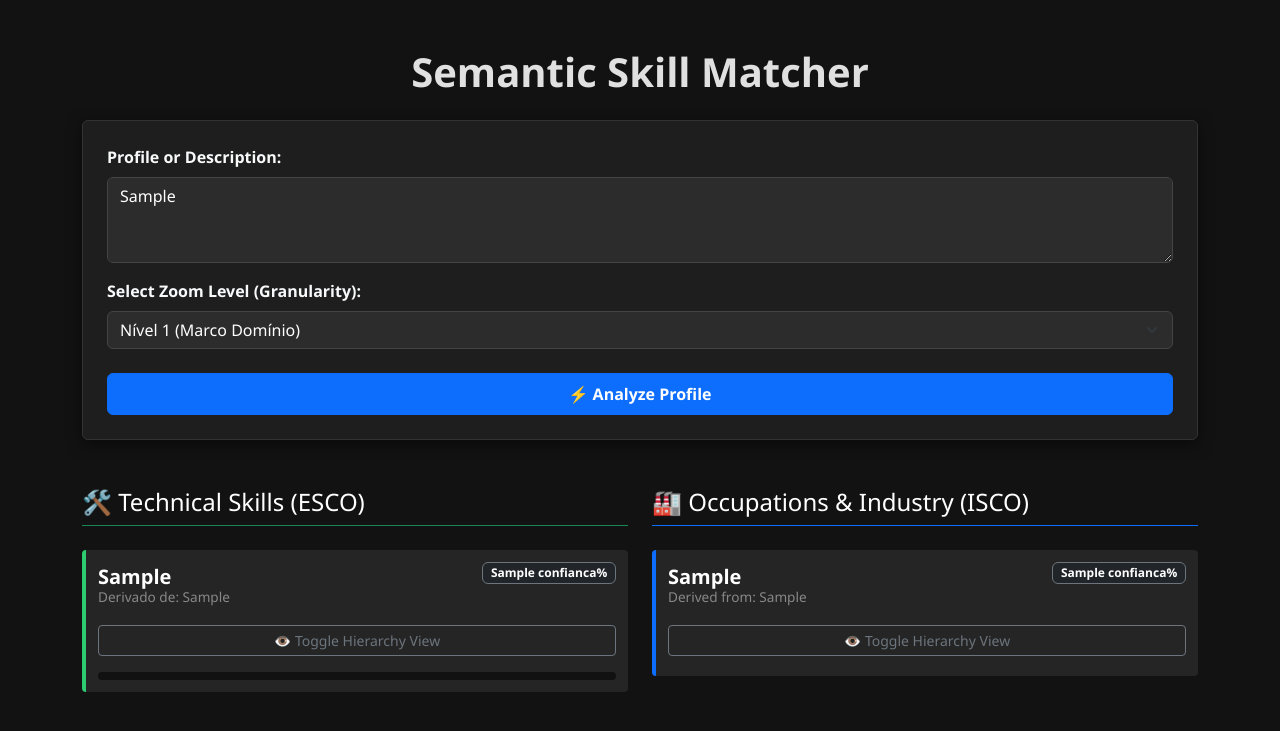
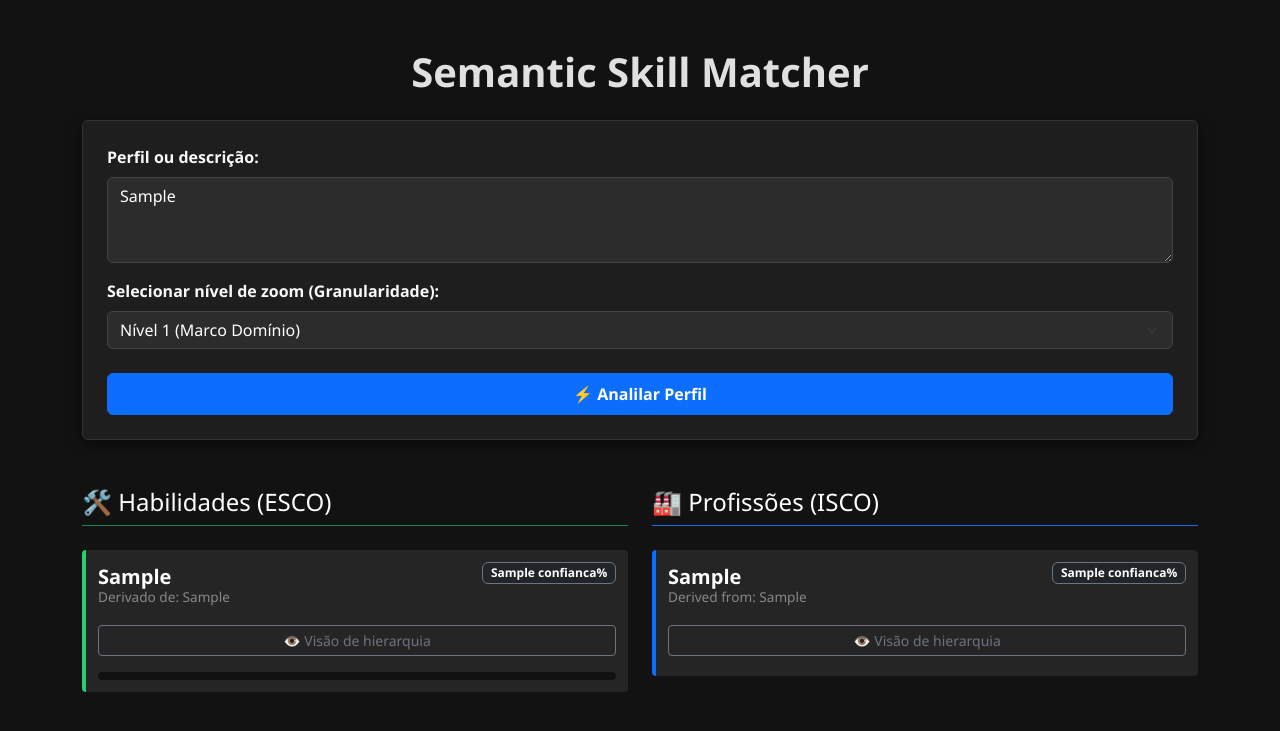
Before and after one commit to nathanhgo/semantic-skill-matcher, a Flask app: template templates/index.html in a window 1280 px wide. Shown: the top 731 px of the page. Run offline with Flask 3, Linux system fonts and the light colour scheme; the template is opened without the code that fills it: most values are stand-ins (such as "Sample title", 1, 10 or a date in 2020).

Commit message:
feat(all): finish final setup

```diff
--- a/app.py
+++ b/app.py
@@ -4,6 +4,8 @@ from sqlalchemy import create_engine, Column, Integer, String, text
 from sqlalchemy.orm import declarative_base, sessionmaker
 from pgvector.sqlalchemy import Vector
 from sentence_transformers import SentenceTransformer
+# --- NOVA IMPORTAÇÃO ---
+from deep_translator import GoogleTranslator
 
 app = Flask(__name__)
 
@@ -16,6 +18,28 @@ RESET_DB = False
 
 print("--- CARREGANDO CÉREBRO DA IA ---")
 model = SentenceTransformer('paraphrase-multilingual-MiniLM-L12-v2', device='cpu')
+
+# --- SISTEMA DE TRADUÇÃO SOB DEMANDA (POC) ---
+print("--- INICIANDO MOTOR DE TRADUÇÃO (PT-BR) ---")
+translator = GoogleTranslator(source='en', target='pt')
+CACHE_TRADUCAO = {}
+
+def traduzir_ptbr(texto):
+    """Traduz o texto para PT-BR e salva em cache para buscas futuras ficarem instantâneas."""
+    if not texto:
+        return texto
+    if texto in CACHE_TRADUCAO:
+        return CACHE_TRADUCAO[texto]
+
+    try:
+        # Tenta traduzir
+        traduzido = translator.translate(texto)
+        CACHE_TRADUCAO[texto] = traduzido
+        return traduzido
+    except Exception as e:
+        # Se a internet cair ou o Google bloquear, retorna em inglês (Fallback seguro)
+        print(f"Erro ao traduzir '{texto}': {e}")
+        return texto
 
 # --- MODELAGEM DE DADOS ---
 class EscoSkillGroup(Base):
@@ -45,17 +69,14 @@ class IscoGroup(Base):
     label = Column(String(500))
 
 # --- INGESTÃO DE DADOS ---
-# (A função ingest_data permanece EXATAMENTE igual à sua versão anterior,
-# não vou repeti-la inteira aqui para economizar espaço. Mantenha a sua!)
 def ingest_data():
-    pass
+    pass # Mantido vazio pois seu banco via Docker já está populado perfeitamente!
 
 # --- FUNÇÕES DE HIERARQUIA ---
 def get_skill_hierarchy(session, start_parent_uri):
     tree = []
     current_uri = start_parent_uri
     safety_counter = 0
-
     while current_uri and safety_counter < 6:
         group = session.query(EscoSkillGroup).filter_by(uri=current_uri).first()
         if group:
@@ -78,7 +99,7 @@ def get_isco_hierarchy(session, isco_code):
     group_map = {g.code: g.label for g in groups}
     return [group_map.get(c, c) for c in codes]
 
-# --- ROTA PRINCIPAL (A MÁGICA ACONTECE AQUI) ---
+# --- ROTA PRINCIPAL ---
 @app.route('/', methods=['GET', 'POST'])
 def index():
     data = {"skills": [], "occupations": []}
@@ -99,11 +120,9 @@ def index():
                 score = (1 - d) * 100
                 hierarchy = get_skill_hierarchy(session, s.parent_uri)
 
-                # Regra 1: Remover o "root" inútil da ESCO
                 if hierarchy and hierarchy[0].lower() in ['skills', 'knowledge', 'transversal skills and competences']:
                     hierarchy.pop(0)
 
-                # Regra 2: Escolher o título dinâmico baseado no Zoom
                 termo_exibicao = s.termo
                 if zoom_level != 'micro':
                     try:
@@ -115,10 +134,11 @@ def index():
                     except ValueError:
                         pass
 
+                # APLICANDO A TRADUÇÃO ANTES DE ENVIAR PARA A TELA
                 data["skills"].append({
-                    "termo_micro": s.termo,
-                    "termo_exibicao": termo_exibicao,
-                    "arvore": hierarchy,
+                    "termo_micro": traduzir_ptbr(s.termo),
+                    "termo_exibicao": traduzir_ptbr(termo_exibicao),
+                    "arvore": [traduzir_ptbr(node) for node in hierarchy],
                     "confianca": round(score, 1),
                     "cor": "bg-success" if score > 75 else "bg-warning" if score > 50 else "bg-danger"
                 })
@@ -130,11 +150,9 @@ def index():
                 score = (1 - d) * 100
                 hierarchy = get_isco_hierarchy(session, o.isco_code)
 
-                # Regra 1 (NOVA): Remover o "root" inútil da ISCO (Major Groups como "Professionals")
                 if hierarchy and len(hierarchy) > 1:
                     hierarchy.pop(0)
 
-                # Regra 2: Escolher o título dinâmico baseado no Zoom
                 termo_exibicao = o.termo
                 if zoom_level != 'micro':
                     try:
@@ -146,10 +164,11 @@ def index():
                     except ValueError:
                         pass
 
+                # APLICANDO A TRADUÇÃO ANTES DE ENVIAR PARA A TELA
                 data["occupations"].append({
-                    "termo_micro": o.termo,
-                    "termo_exibicao": termo_exibicao,
-                    "arvore": hierarchy,
+                    "termo_micro": traduzir_ptbr(o.termo),
+                    "termo_exibicao": traduzir_ptbr(termo_exibicao),
+                    "arvore": [traduzir_ptbr(node) for node in hierarchy],
                     "confianca": round(score, 1)
                 })
             session.close()
@@ -157,5 +176,5 @@ def index():
     return render_template('index.html', data=data, busca_anterior=texto_busca, zoom_level=zoom_level)
 
 if __name__ == '__main__':
-    # ingest_data() # (Descomente se precisar repopular, mas seu BD já tá pronto)
+    # ingest_data()
     app.run(debug=True, port=5000)
--- a/templates/index.html
+++ b/templates/index.html
@@ -34,12 +34,12 @@
     <div class="card p-4 mb-5">
         <form method="POST" action="/">
             <div class="mb-3">
-                <label class="form-label text-light fw-bold">Profile or Description:</label>
+                <label class="form-label text-light fw-bold">Perfil ou descrição:</label>
                 <textarea class="form-control" name="skill_desc" rows="3" placeholder="e.g. I build responsive user interfaces using JS...">{{ busca_anterior }}</textarea>
             </div>
 
             <div class="mb-4">
-                <label class="form-label text-light fw-bold">Select Zoom Level (Granularity):</label>
+                <label class="form-label text-light fw-bold">Selecionar nível de zoom (Granularidade):</label>
                 <select class="form-select" name="zoom_level">
                     <option value="1" {% if zoom_level == '1' %}selected{% endif %}>Nível 1 (Marco Domínio)</option>
                     <option value="2" {% if zoom_level == '2' %}selected{% endif %}>Nível 2 (Grupo Geral)</option>
@@ -48,7 +48,7 @@
                 </select>
             </div>
 
-            <button type="submit" class="btn btn-primary w-100 fw-bold py-2">⚡ Analyze Profile</button>
+            <button type="submit" class="btn btn-primary w-100 fw-bold py-2">⚡ Analilar Perfil</button>
         </form>
     </div>
 
@@ -56,7 +56,7 @@
     <div class="row">
 
         <div class="col-md-6 mb-4">
-            <h4 class="text-white border-bottom border-success pb-2 mb-4">🛠️ Technical Skills (ESCO)</h4>
+            <h4 class="text-white border-bottom border-success pb-2 mb-4">🛠️ Habilidades (ESCO)</h4>
 
             {% for skill in data.skills %}
             <div class="result-box skill-border">
@@ -72,7 +72,7 @@
                 </div>
 
                 <button class="btn btn-sm btn-outline-secondary w-100 mb-2" type="button" data-bs-toggle="collapse" data-bs-target="#tree-skill-{{ loop.index }}" aria-expanded="false">
-                    👁️ Toggle Hierarchy View
+                    👁️ Visão de hierarquia
                 </button>
 
                 <div class="collapse" id="tree-skill-{{ loop.index }}">
@@ -103,7 +103,7 @@
         </div>
 
         <div class="col-md-6">
-            <h4 class="text-white border-bottom border-primary pb-2 mb-4">🏭 Occupations & Industry (ISCO)</h4>
+            <h4 class="text-white border-bottom border-primary pb-2 mb-4">🏭 Profissões (ISCO)</h4>
 
             {% for occ in data.occupations %}
             <div class="result-box occ-border">
@@ -119,7 +119,7 @@
                 </div>
 
                 <button class="btn btn-sm btn-outline-secondary w-100 mb-2" type="button" data-bs-toggle="collapse" data-bs-target="#tree-occ-{{ loop.index }}" aria-expanded="false">
-                    👁️ Toggle Hierarchy View
+                    👁️ Visão de hierarquia
                 </button>
 
                 <div class="collapse" id="tree-occ-{{ loop.index }}">
```
Also changed, not shown: docker-compose.yml (+12 -4 lines), readme.md (added).
